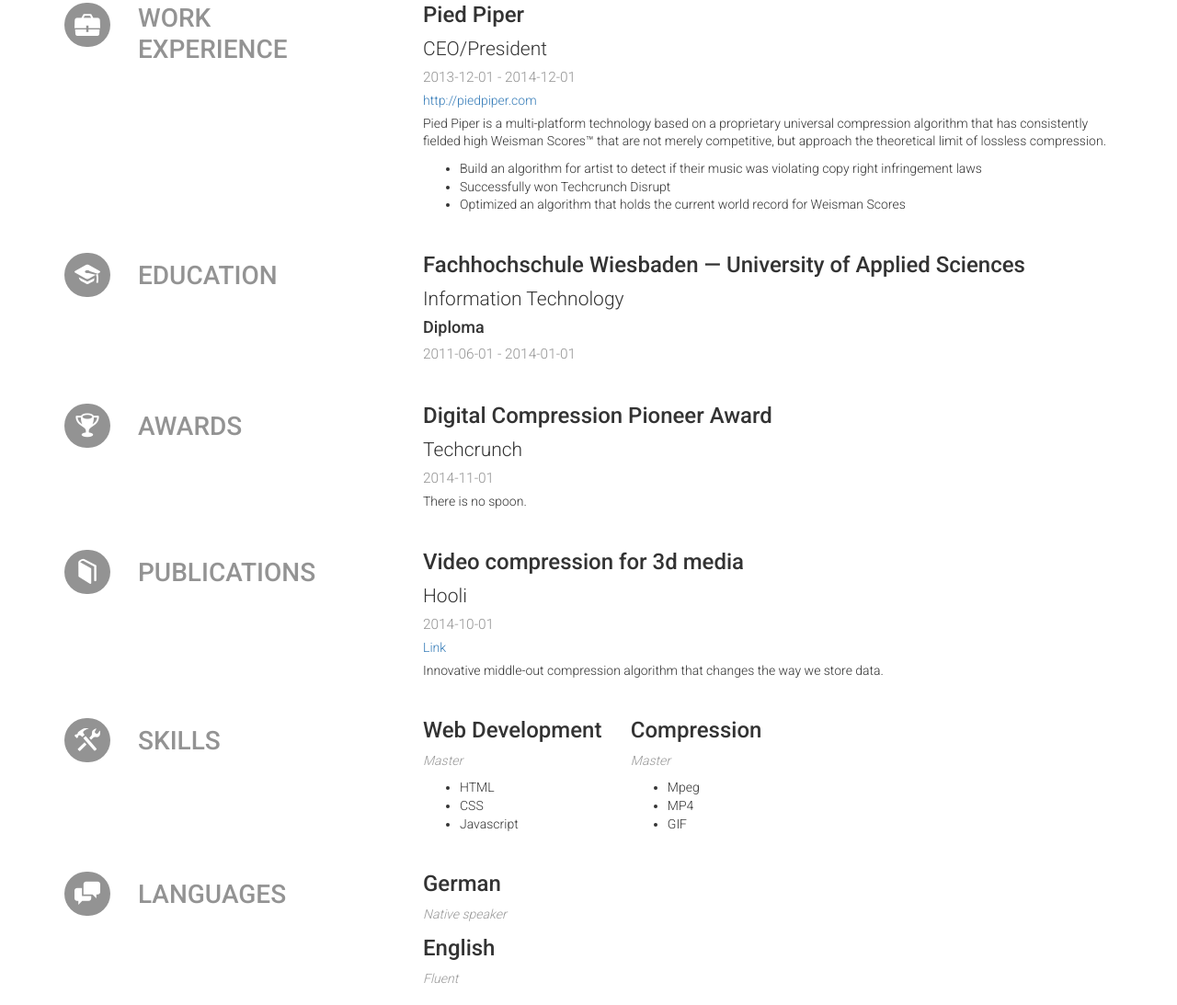
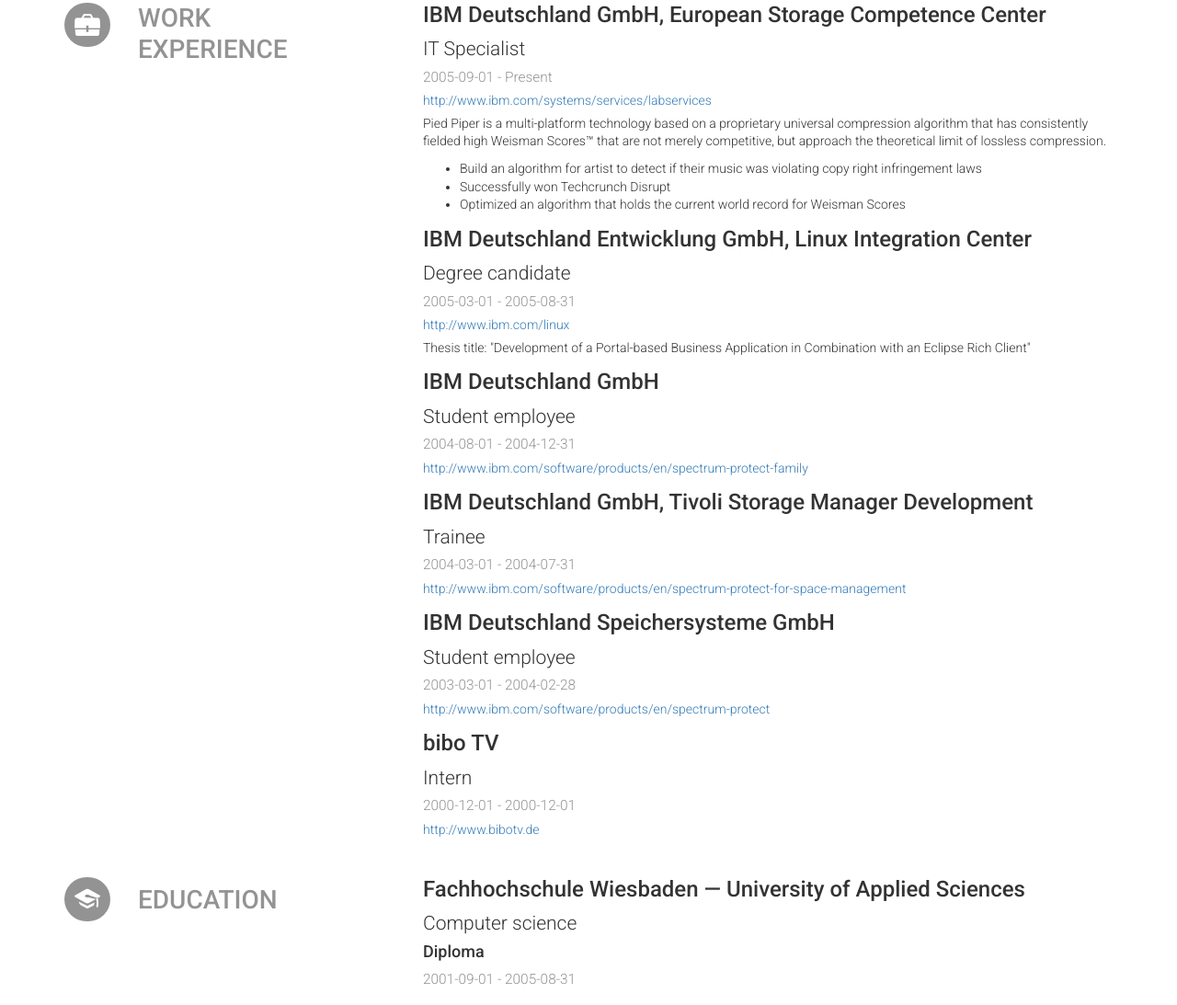
Before and after one commit to acch/resume, a website: page docs/index.html in a window 1280 px wide. Shown: the part 493-1586 px from the top of the page at 92% size. Drawn offline with nearby package versions, Linux system fonts and the light colour scheme.

Commit message:
Publish new version

```diff
--- a/docs/index.html
+++ b/docs/index.html
@@ -543,21 +543,21 @@
 		<div class="col-sm-8">
 			<div class="item">
 				<h3 class="name">
-					Pied Piper
+					IBM Deutschland GmbH, European Storage Competence Center
 				</h3>
 				<div class="position">
-					<p class="lead">CEO/President</p>
+					<p class="lead">IT Specialist</p>
 				</div>
 				<div class="date">
 					<span class="startDate">
-						2013-12-01
+						2005-09-01
 					</span>
 					<span class="endDate">
-						- 2014-12-01
+						- Present
 					</span>
 				</div>
 				<div class="website">
-					<a href="http://piedpiper.com">http://piedpiper.com</a>
+					<a href="http://www.ibm.com/systems/services/labservices">http://www.ibm.com/systems/services/labservices</a>
 				</div>
 				<div class="summary">
 					<p>Pied Piper is a multi-platform technology based on a proprietary universal compression algorithm that has consistently fielded high Weisman Scores™ that are not merely competitive, but approach the theoretical limit of lossless compression.</p>
@@ -567,6 +567,104 @@
 					<li>Successfully won Techcrunch Disrupt</li>
 					<li>Optimized an algorithm that holds the current world record for Weisman Scores</li>
 				</ul>
+			</div>
+			<div class="item">
+				<h3 class="name">
+					IBM Deutschland Entwicklung GmbH, Linux Integration Center
+				</h3>
+				<div class="position">
+					<p class="lead">Degree candidate</p>
+				</div>
+				<div class="date">
+					<span class="startDate">
+						2005-03-01
+					</span>
+					<span class="endDate">
+						- 2005-08-31
+					</span>
+				</div>
+				<div class="website">
+					<a href="http://www.ibm.com/linux">http://www.ibm.com/linux</a>
+				</div>
+				<div class="summary">
+					<p>Thesis title: &quot;Development of a Portal-based Business Application in Combination with an Eclipse Rich Client&quot;</p>
+				</div>
+			</div>
+			<div class="item">
+				<h3 class="name">
+					IBM Deutschland GmbH
+				</h3>
+				<div class="position">
+					<p class="lead">Student employee</p>
+				</div>
+				<div class="date">
+					<span class="startDate">
+						2004-08-01
+					</span>
+					<span class="endDate">
+						- 2004-12-31
+					</span>
+				</div>
+				<div class="website">
+					<a href="http://www.ibm.com/software/products/en/spectrum-protect-family">http://www.ibm.com/software/products/en/spectrum-protect-family</a>
+				</div>
+			</div>
+			<div class="item">
+				<h3 class="name">
+					IBM Deutschland GmbH, Tivoli Storage Manager Development
+				</h3>
+				<div class="position">
+					<p class="lead">Trainee</p>
+				</div>
+				<div class="date">
+					<span class="startDate">
+						2004-03-01
+					</span>
+					<span class="endDate">
+						- 2004-07-31
+					</span>
+				</div>
+				<div class="website">
+					<a href="http://www.ibm.com/software/products/en/spectrum-protect-for-space-management">http://www.ibm.com/software/products/en/spectrum-protect-for-space-management</a>
+				</div>
+			</div>
+			<div class="item">
+				<h3 class="name">
+					IBM Deutschland Speichersysteme GmbH
+				</h3>
+				<div class="position">
+					<p class="lead">Student employee</p>
+				</div>
+				<div class="date">
+					<span class="startDate">
+						2003-03-01
+					</span>
+					<span class="endDate">
+						- 2004-02-28
+					</span>
+				</div>
+				<div class="website">
+					<a href="http://www.ibm.com/software/products/en/spectrum-protect">http://www.ibm.com/software/products/en/spectrum-protect</a>
+				</div>
+			</div>
+			<div class="item">
+				<h3 class="name">
+					bibo TV
+				</h3>
+				<div class="position">
+					<p class="lead">Intern</p>
+				</div>
+				<div class="date">
+					<span class="startDate">
+						2000-12-01
+					</span>
+					<span class="endDate">
+						- 2000-12-01
+					</span>
+				</div>
+				<div class="website">
+					<a href="http://www.bibotv.de">http://www.bibotv.de</a>
+				</div>
 			</div>
 		</div>
 	</section>
@@ -587,17 +685,17 @@
 			<div class="item">
 				<h3 class="institution">Fachhochschule Wiesbaden — University of Applied Sciences</h3>
 				<div class="area">
-					<p class="lead">Information Technology</p>
+					<p class="lead">Computer science</p>
 				</div>
 				<div class="studyType">
 					<h4>Diploma</h4>
 				</div>
 				<div class="date">
 					<span class="startDate">
-						2011-06-01
+						2001-09-01
 					</span>
 					<span class="endDate">
-						- 2014-01-01
+						- 2005-08-31
 					</span>
 				</div>
 			</div>
```
